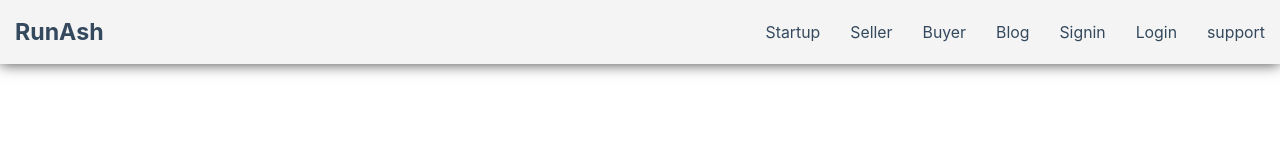
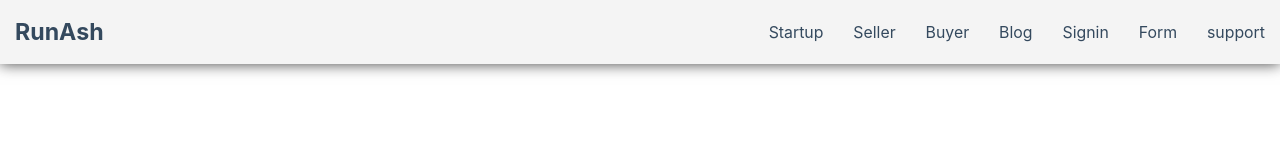
Before and after one commit to rammurmu/next, a Next.js app: page /about in a window 1280 px wide. Shown: the top 160 px of the page. Built offline with nearby package versions, Linux system fonts and the light colour scheme.

Commit message:
Update Navbar.js

```diff
--- a/components/Navbar.js
+++ b/components/Navbar.js
@@ -34,7 +34,7 @@ function Navbar() {
        </li>
        <li>
           <Link href='/form'>
-            <a>Login</a>
+            <a>Form</a>
           </Link>
        </li>
        <li>
```
